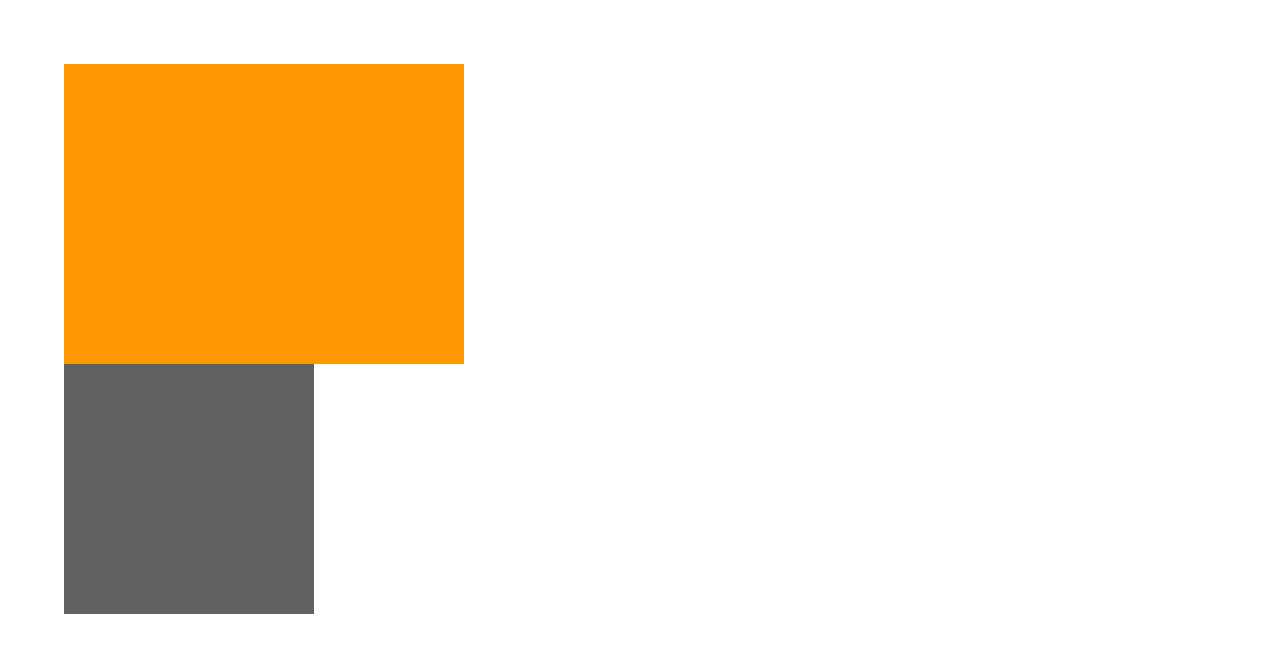
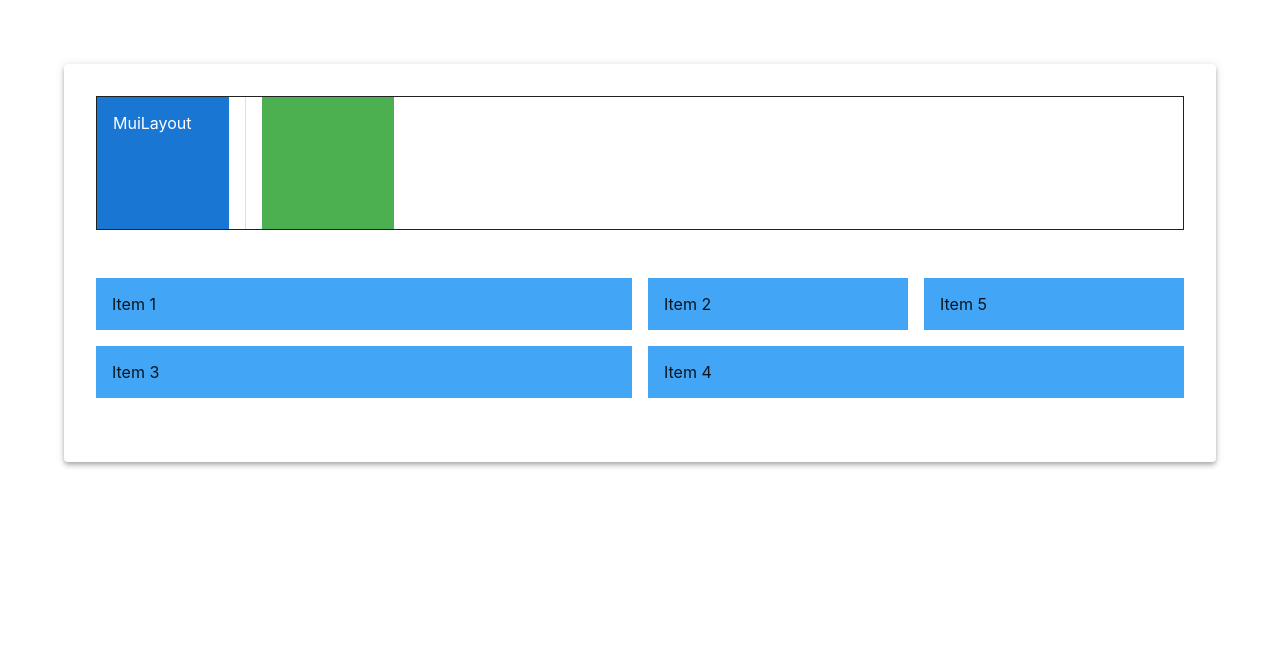
Before and after one commit to DyNamite-TNT-1/react-mui-demo, a React (Create React App) app: page / in a window 1280 px wide. Shown: the top 652 px of the page. Built offline with nearby package versions, Linux system fonts and the light colour scheme.

Commit message:
test grid & hook - form

```diff
--- a/package.json
+++ b/package.json
@@ -20,6 +20,7 @@
     "date-fns": "^2.30.0",
     "react": "^18.2.0",
     "react-dom": "^18.2.0",
+    "react-hook-form": "^7.48.2",
     "react-scripts": "5.0.1",
     "typescript": "^4.9.5",
     "web-vitals": "^2.1.4"
@@ -47,5 +48,8 @@
       "last 1 firefox version",
       "last 1 safari version"
     ]
+  },
+  "devDependencies": {
+    "@hookform/devtools": "^4.3.1"
   }
 }
--- a/src/App.tsx
+++ b/src/App.tsx
@@ -2,7 +2,8 @@
 import { createTheme, colors, ThemeProvider } from "@mui/material";
 import { LocalizationProvider } from "@mui/x-date-pickers";
 import { AdapterDateFns } from "@mui/x-date-pickers/AdapterDateFns";
-import { MuiResponsiveness } from "./components/MuiResponsiveness";
+// import { MuiLoginForm } from "./components/hook-form/MuiLoginForm";
+// import { MuiResponsiveness } from "./components/MuiResponsiveness";
 // import { MuiMasonry } from "./components/MuiMasonry";
 // import { MuiTimeline } from "./components/MuiTimeline";
 // import { MuiTabs } from "./components/MuiTabs";
@@ -29,7 +30,7 @@
 // import { MuiImageList } from "./components/MuiImageList";
 // import { MuiAccordion } from "./components/MuiAccordion";
 // import { MuiCard } from "./components/MuiCard";
-// import { MuiLayout } from "./components/MuiLayout";
+import { MuiLayout } from "./components/MuiLayout";
 // import { MuiAutoComplete } from "./components/MuiAutoComplete";
 // import { MuiRating } from "./components/MuiRating";
 // import { MuiSwitch } from "./components/MuiSwitch";
@@ -68,8 +69,8 @@
           {/* <MuiCheckbox/> */}
           {/* <MuiSwitch/> */}
           {/* <MuiRating /> */}
-          {/* <MuiAutoComplete/> */}
-          {/* <MuiLayout/> */}
+          {/* <MuiAutoComplete /> */}
+          <MuiLayout/>
           {/* <MuiCard/> */}
           {/* <MuiAccordion/> */}
           {/* <MuiImageList/> */}
@@ -96,7 +97,8 @@
           {/* <MuiTabs/> */}
           {/* <MuiTimeline/> */}
           {/* <MuiMasonry/> */}
-          <MuiResponsiveness />
+          {/* <MuiResponsiveness /> */}
+          {/* <MuiLoginForm/> */}
         </div>
       </LocalizationProvider>
     </ThemeProvider>
--- a/src/components/MuiLayout.tsx
+++ b/src/components/MuiLayout.tsx
@@ -1,7 +1,7 @@
 import { Box, Stack, Divider, Grid, Paper } from "@mui/material";
 export const MuiLayout = () => {
   return (
-    <Paper sx={{padding: "32px"}} elevation={4}>
+    <Paper sx={{ padding: "32px" }} elevation={4}>
       <Stack
         sx={{ border: "1px solid" }}
         direction="row"
@@ -36,10 +36,19 @@
             Item 1
           </Box>
         </Grid>
-        <Grid item xs={12} sm={6}>
-          <Box bgcolor="primary.light" p={2}>
-            Item 2
-          </Box>
+        <Grid item xs={12} sm={6} direction="row">
+          <Grid container spacing={2}>
+            <Grid item xs={4} sm={6}>
+              <Box bgcolor="primary.light" p={2}>
+                Item 2
+              </Box>
+            </Grid>
+            <Grid item xs={8} sm={6}>
+              <Box bgcolor="primary.light" p={2}>
+                Item 5
+              </Box>
+            </Grid>
+          </Grid>
         </Grid>
         <Grid item xs={12} sm={6}>
           <Box bgcolor="primary.light" p={2}>
--- /dev/null
+++ b/src/components/hook-form/MuiLoginForm.tsx
@@ -0,0 +1,56 @@
+import { TextField, Button, Stack } from "@mui/material";
+import { useForm } from "react-hook-form";
+import { DevTool } from "@hookform/devtools";
+
+type FormValues = {
+  email: string;
+  password: string;
+};
+
+export const MuiLoginForm = () => {
+  const form = useForm<FormValues>({
+    defaultValues: {
+      email: "",
+      password: "",
+    },
+  });
+
+  const { register, handleSubmit, formState, control } = form;
+  const { errors } = formState;
+
+  const onSubmit = (data: FormValues) => {
+    console.log({ data });
+  };
+
+  return (
+    <>
+      <h1>Login</h1>
+      <form onSubmit={handleSubmit(onSubmit)} noValidate>
+        <Stack spacing={2} width={400}>
+          <TextField
+            label="Email"
+            type="email"
+            {...register("email", {
+              required: "Email is required",
+            })}
+            error={!!errors.email}
+            helperText={errors.email?.message}
+          />
+          <TextField
+            label="Password"
+            type="password"
+            {...register("password", {
+              required: "Password is required",
+            })}
+            error={!!errors.password}
+            helperText={errors.password?.message}
+          />
+          <Button type="submit" variant="contained" color="primary">
+            Login
+          </Button>
+        </Stack>
+      </form>
+      <DevTool control={control} />
+    </>
+  );
+};
```
Also changed, not shown: 1 other file (tests, documents, lock files or other folders).
